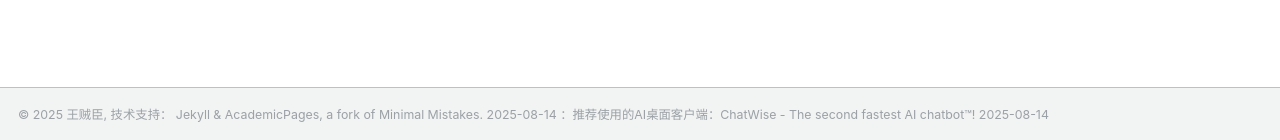
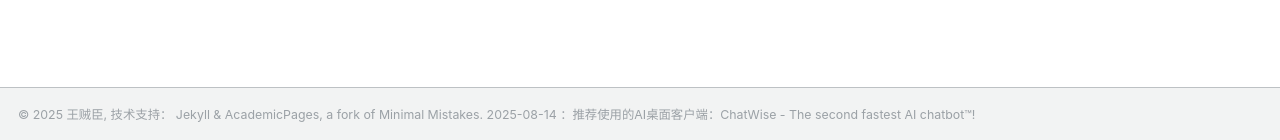
Before and after one commit to boyogala/boyogala.github.io, a Jekyll site: the page built from _pages/about.md, in a window 1280 px wide. Shown: the part 757-897 px from the top of the page. Built offline with Jekyll 4.4.1, drawn with Linux system fonts in a browser that asks for light colours; a script that is not in the unit is left out.

Commit message:
Update footer.html

```diff
--- a/_includes/footer.html
+++ b/_includes/footer.html
@@ -20,7 +20,7 @@
 {% endif %}
 
 <div class="page__footer-copyright">
-  &copy; {{ site.time | date: '%Y' }} {{ site.name | default: site.title }}, {{ site.data.ui-text[site.locale].powered_by | default: "Powered by" }} <a href="http://jekyllrb.com" rel="nofollow">Jekyll</a> &amp; <a href="https://github.com/academicpages/academicpages.github.io">AcademicPages</a>, a fork of <a href="https://mademistakes.com/work/minimal-mistakes-jekyll-theme/" rel="nofollow">Minimal Mistakes</a>. {{ "now" | date: '%Y-%m-%d' %}}  <a href="https://chatwise.app/?atp=8jxjbi">：推荐使用的AI桌面客户端：ChatWise - The second fastest AI chatbot™! </a> {{ "now" | date: '%Y-%m-%d' %}} <br />
+  &copy; {{ site.time | date: '%Y' }} {{ site.name | default: site.title }}, {{ site.data.ui-text[site.locale].powered_by | default: "Powered by" }} <a href="http://jekyllrb.com" rel="nofollow">Jekyll</a> &amp; <a href="https://github.com/academicpages/academicpages.github.io">AcademicPages</a>, a fork of <a href="https://mademistakes.com/work/minimal-mistakes-jekyll-theme/" rel="nofollow">Minimal Mistakes</a>. {{ "now" | date: '%Y-%m-%d' %}}  <a href="https://chatwise.app/?atp=8jxjbi">：推荐使用的AI桌面客户端：ChatWise - The second fastest AI chatbot™! </a> <br />
   <!-- Site last updated {{ "now" | date: '%Y-%m-%d' }} -->
   <!-- <a href="http://www.beian.miit.gov.cn/">备案号</a> -->
 </div>
```
